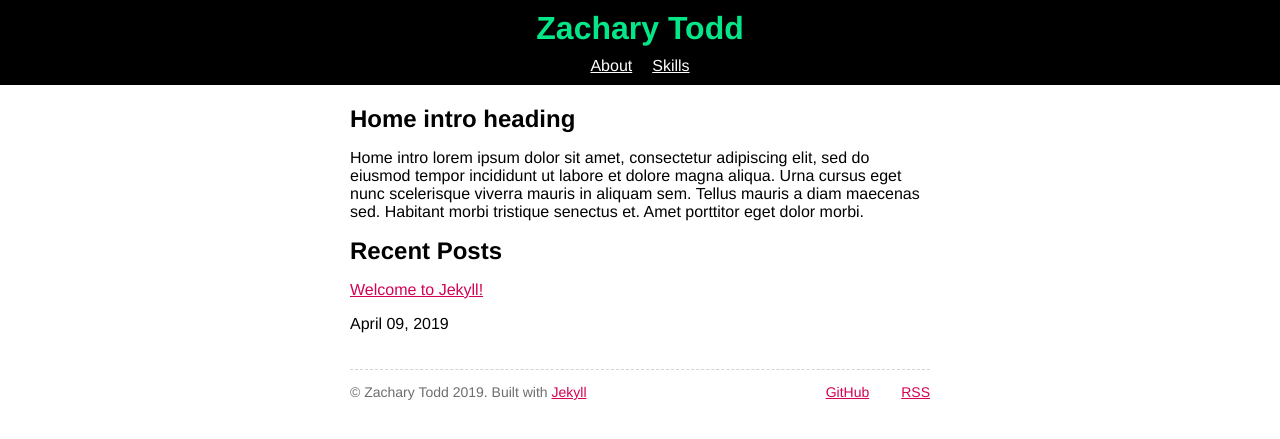
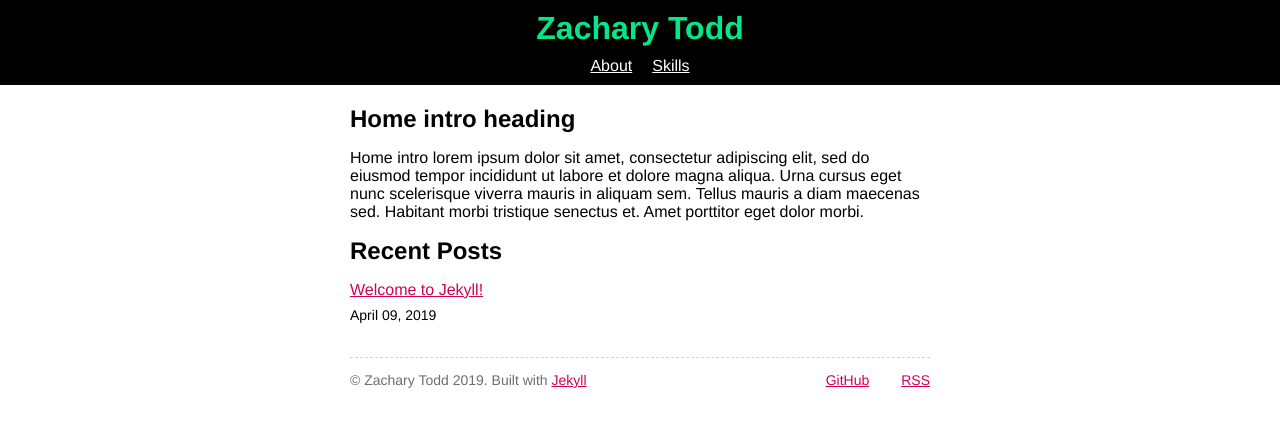
Before and after one commit to zttodd/personal-website, a Jekyll site: the page built from index.md, in a window 1280 px wide. Shown: the top 439 px of the page. Built offline with Jekyll 4.4.1, drawn with Linux system fonts in a browser that asks for light colours.

Commit message:
Add styles for posts feed in home layout
- Added posts-feed class to home layout.
- Added home.scss file and to site.scss.
- Styled recent posts area of home layout.

```diff
--- a/_layouts/home.html
+++ b/_layouts/home.html
@@ -11,7 +11,7 @@
   <p>{{ layout.intro_content }}</p>
 </div>
 
-<div class="section">
+<div class="section posts-feed">
   <h2>Recent Posts</h2>
   {% for post in site.posts %}
   <article>
--- /dev/null
+++ b/_sass/home.scss
@@ -0,0 +1,18 @@
+.posts-feed {
+  article {
+    margin-bottom: 24px;
+
+    &:last-of-type {
+      margin-bottom: 0;
+    }
+  }
+
+  .title {
+    margin-bottom: 8px;
+  }
+
+  .date {
+    font-size: 14px;
+    margin-top: 0;
+  }
+}
--- a/assets/css/site.scss
+++ b/assets/css/site.scss
@@ -8,3 +8,5 @@
 @import "header";
 @import "content";
 @import "footer";
+
+@import "home";
```
